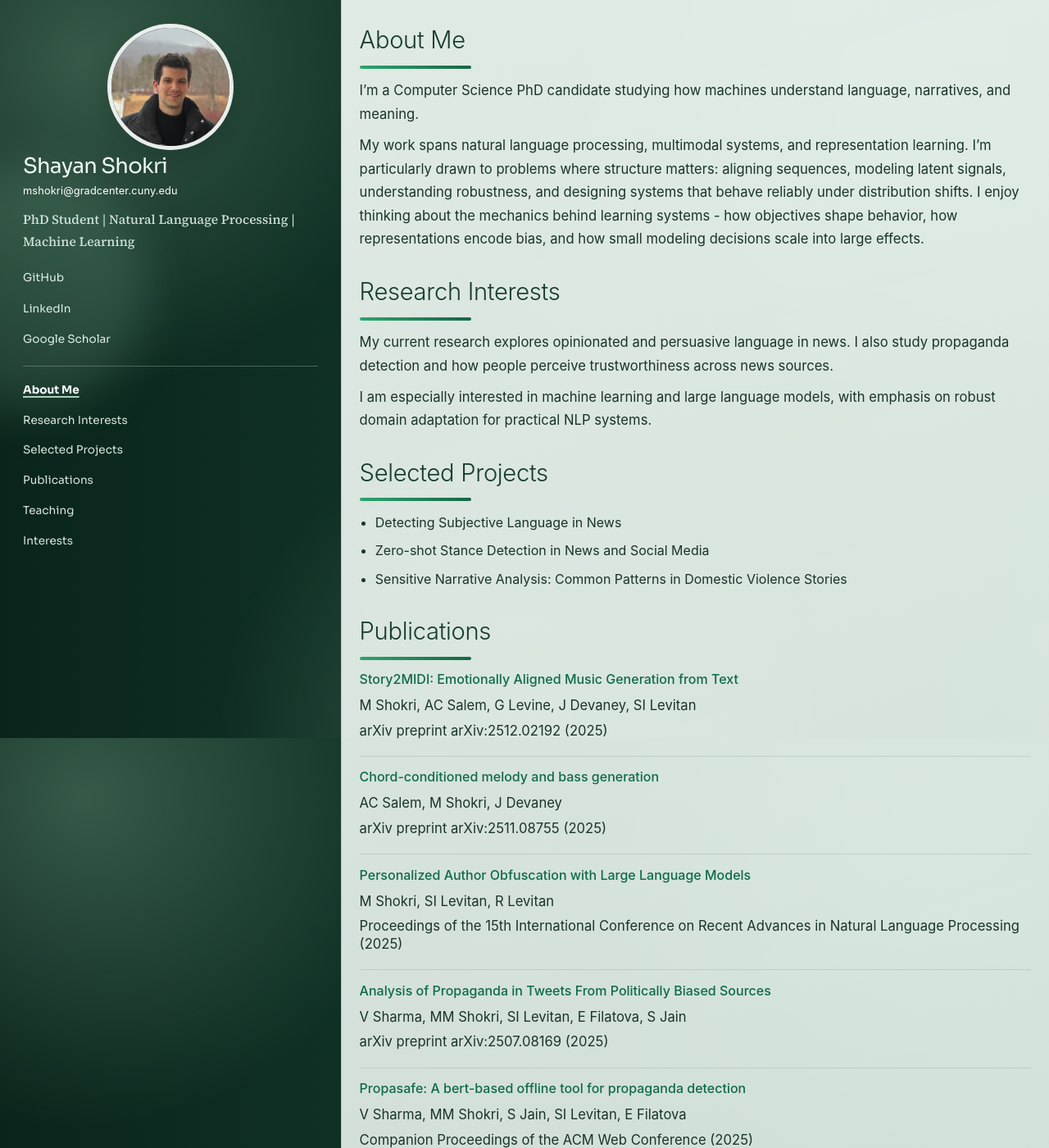
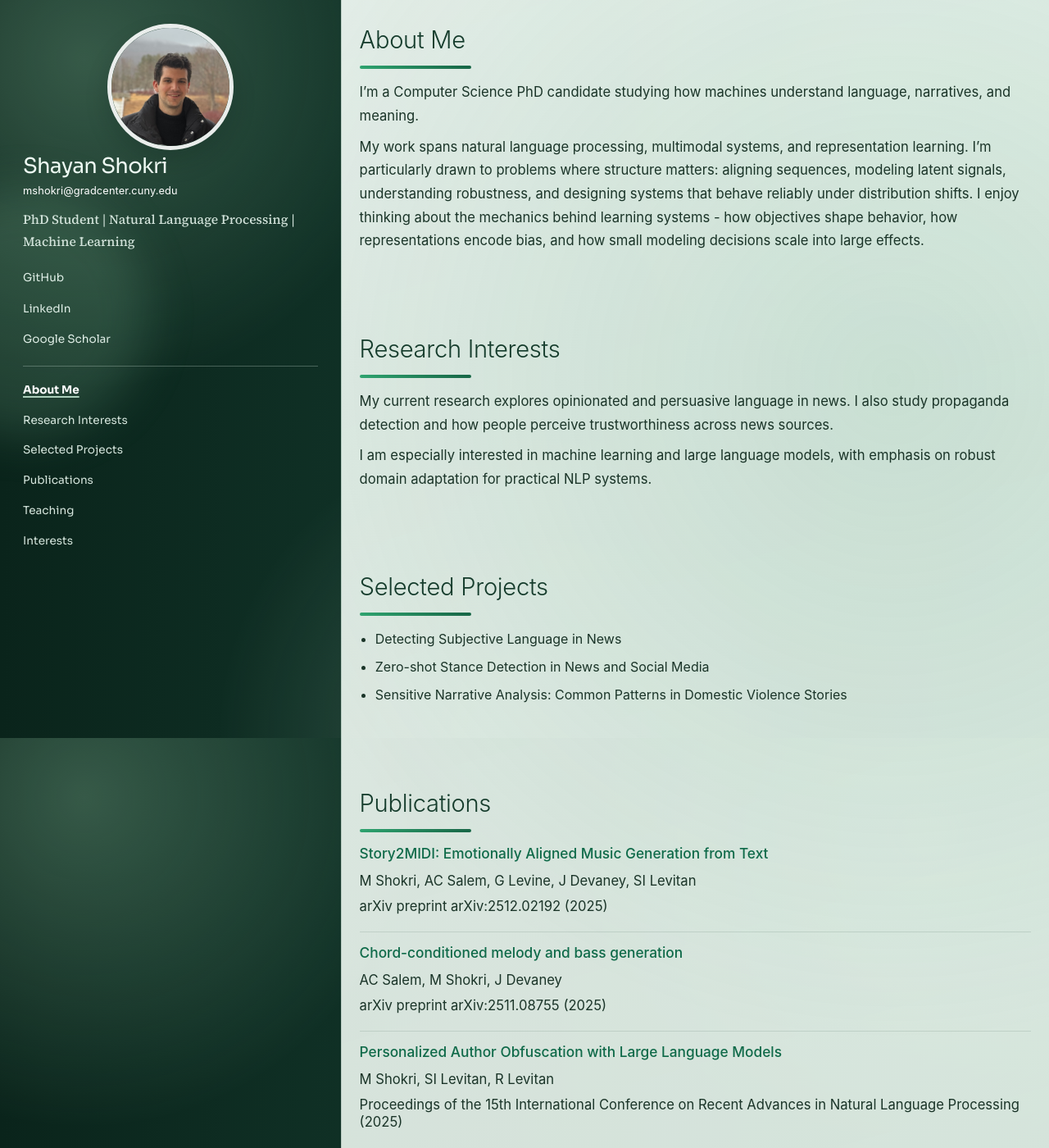
Before and after one commit to shaayaansh/shaayaansh.github.io, a Jekyll site: the page built from index.md, in a window 1280 px wide and 1400 px high. Shown: the whole window at 82% size. Built offline with Jekyll 4.4.1, drawn with Linux system fonts in a browser that asks for light colours.

Commit message:
Enhance right panel styling and section spacing

```diff
--- a/assets/css/custom.css
+++ b/assets/css/custom.css
@@ -230,7 +230,10 @@ body {
   margin-left: 416px;
   padding: 0;
   min-height: 100vh;
-  background: linear-gradient(164deg, rgba(239, 248, 242, 0.93), rgba(228, 241, 232, 0.86));
+  background:
+    radial-gradient(circle at 78% 16%, rgba(110, 175, 143, 0.18) 0%, transparent 32%),
+    radial-gradient(circle at 92% 86%, rgba(86, 150, 120, 0.12) 0%, transparent 34%),
+    linear-gradient(164deg, rgba(239, 248, 242, 0.94), rgba(228, 241, 232, 0.86));
   border-left: 1px solid rgba(23, 72, 53, 0.16);
 }
 
@@ -268,7 +271,7 @@ body {
     "Segoe UI",
     sans-serif;
   font-size: clamp(1.38rem, 2.6vw, 1.82rem);
-  margin: 1.55rem 0 0.78rem;
+  margin: 5.8rem 0 0.9rem;
   font-weight: 300;
   letter-spacing: -0.01em;
   color: #153c2c;
@@ -340,7 +343,7 @@ body {
     "Helvetica Neue",
     "Segoe UI",
     sans-serif;
-  font-size: 1rem;
+  font-size: 1.08rem;
   line-height: 1.42;
   font-weight: 500;
   color: #0f6a49;
```
